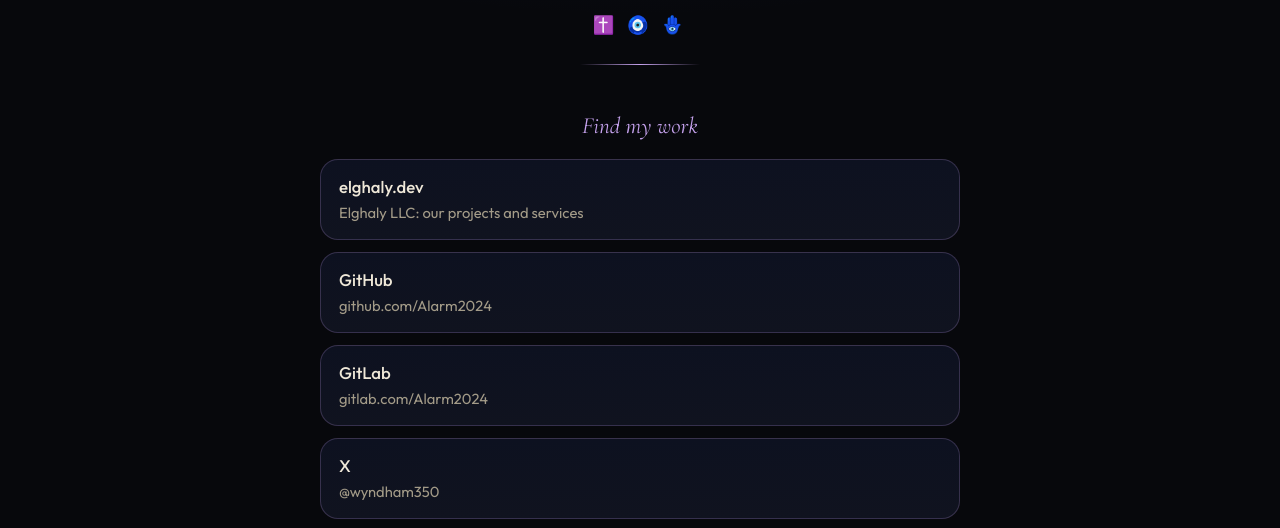
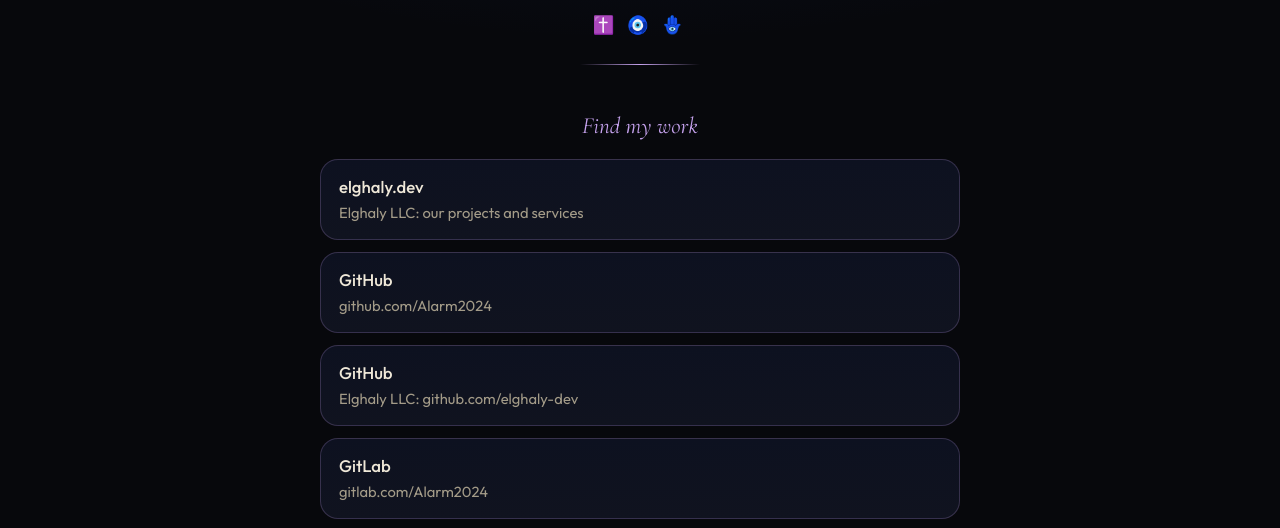
Before and after one commit to elghaly-dev/elghaly-pro, a plain HTML site: page index.html in a window 1280 px wide. Shown: the part 395-923 px from the top of the page. Drawn offline with Linux system fonts and the light colour scheme.

Commit message:
Add Elghaly LLC GitHub org link

```diff
--- a/index.html
+++ b/index.html
@@ -248,6 +248,12 @@ a { color: inherit; }
           </a>
         </li>
         <li>
+          <a class="link" href="https://github.com/elghaly-dev" rel="noopener noreferrer">
+            <span class="link__name">GitHub</span>
+            <span class="link__what">Elghaly LLC: github.com/elghaly-dev</span>
+          </a>
+        </li>
+        <li>
           <a class="link" href="https://gitlab.com/Alarm2024" rel="noopener noreferrer">
             <span class="link__name">GitLab</span>
             <span class="link__what">gitlab.com/Alarm2024</span>
```
